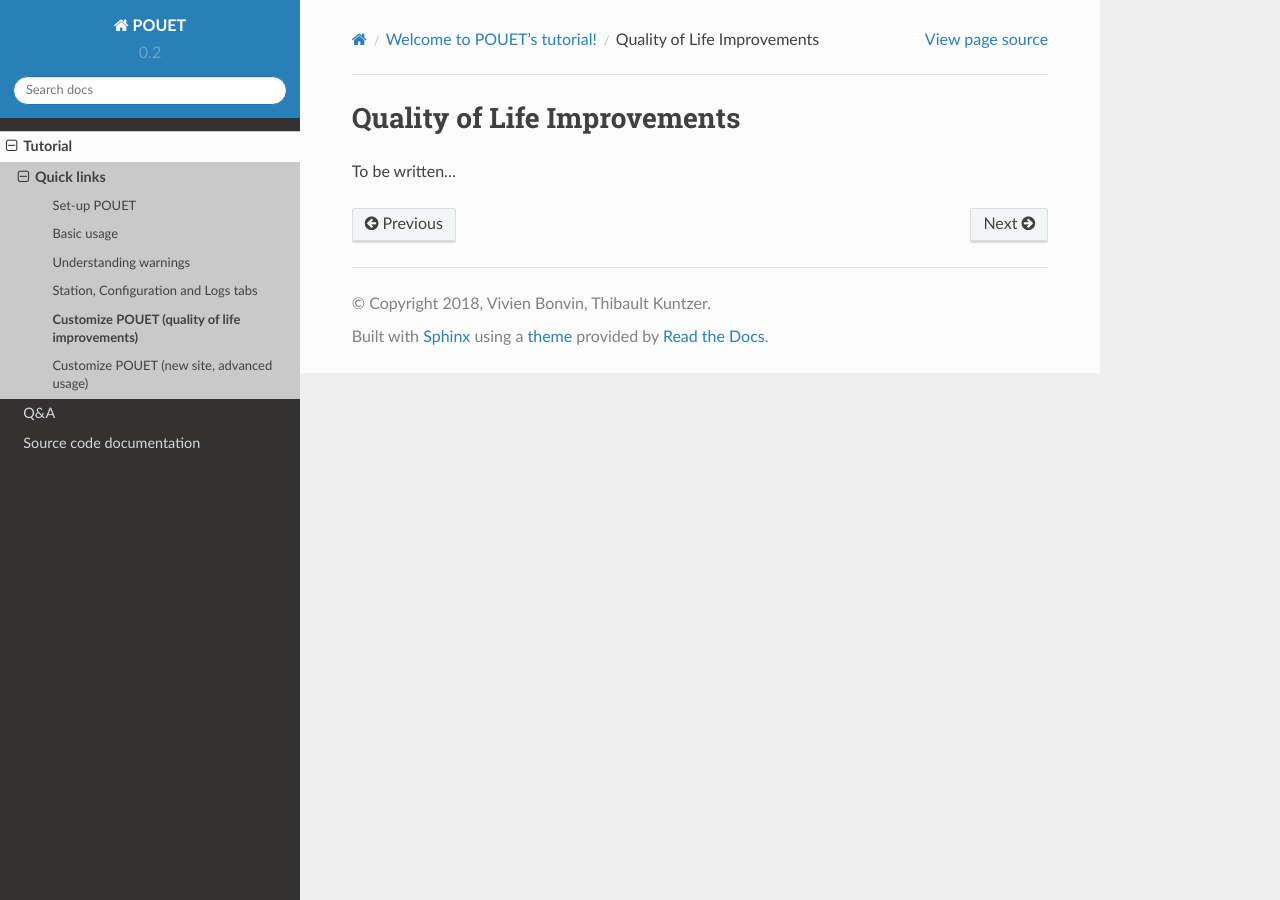
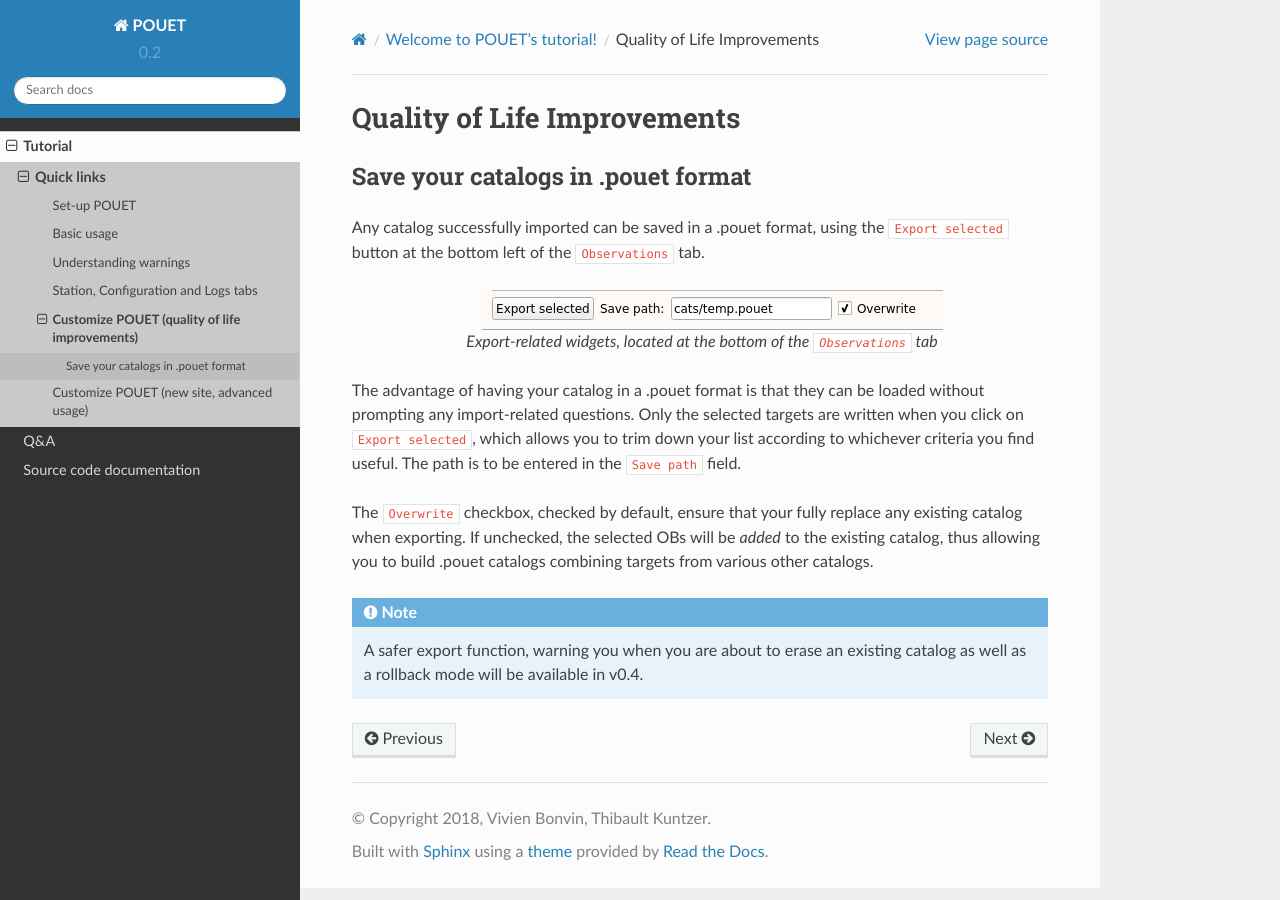
Before and after one commit to vbonvin/POUET, a Sphinx documentation site: the page built from docs/source/tutorial/advanced_qualityoflife.rst, in a window 1280 px wide. Built offline with Sphinx 7.4.7 and the Read the Docs theme 2.0.0, drawn with Linux system fonts in a browser that asks for light colours; pages that are not in the unit, such as notebooks, are missing from menus.

Commit message:
writing about qol - using .pouet extension #45

```diff
--- a/docs/source/tutorial/advanced_qualityoflife.rst
+++ b/docs/source/tutorial/advanced_qualityoflife.rst
@@ -4,4 +4,21 @@
 ============================
 
 
-To be written...
+Save your catalogs in .pouet format
+***********************************
+
+Any catalog successfully imported can be saved in a .pouet format, using the ``Export selected`` button at the bottom left of the ``Observations`` tab.
+
+  .. figure:: plots/POUET_export.png
+    :align: center
+    :alt: POUET export buttons
+    :figclass: align-center
+
+    Export-related widgets, located at the bottom of the ``Observations`` tab
+
+The advantage of having your catalog in a .pouet format is that they can be loaded without prompting any import-related questions. Only the selected targets are written when you click on ``Export selected``, which allows you to trim down your list according to whichever criteria you find useful. The path is to be entered in the ``Save path`` field.
+
+
+The ``Overwrite`` checkbox, checked by default, ensure that your fully replace any existing catalog when exporting. If unchecked, the selected OBs will be *added* to the existing catalog, thus allowing you to build .pouet catalogs combining targets from various other catalogs.
+
+.. note:: A safer export function, warning you when you are about to erase an existing catalog as well as a rollback mode will be available in v0.4.
```
Also changed, not shown: docs/source/tutorial/plots/POUET_export.png (added).
